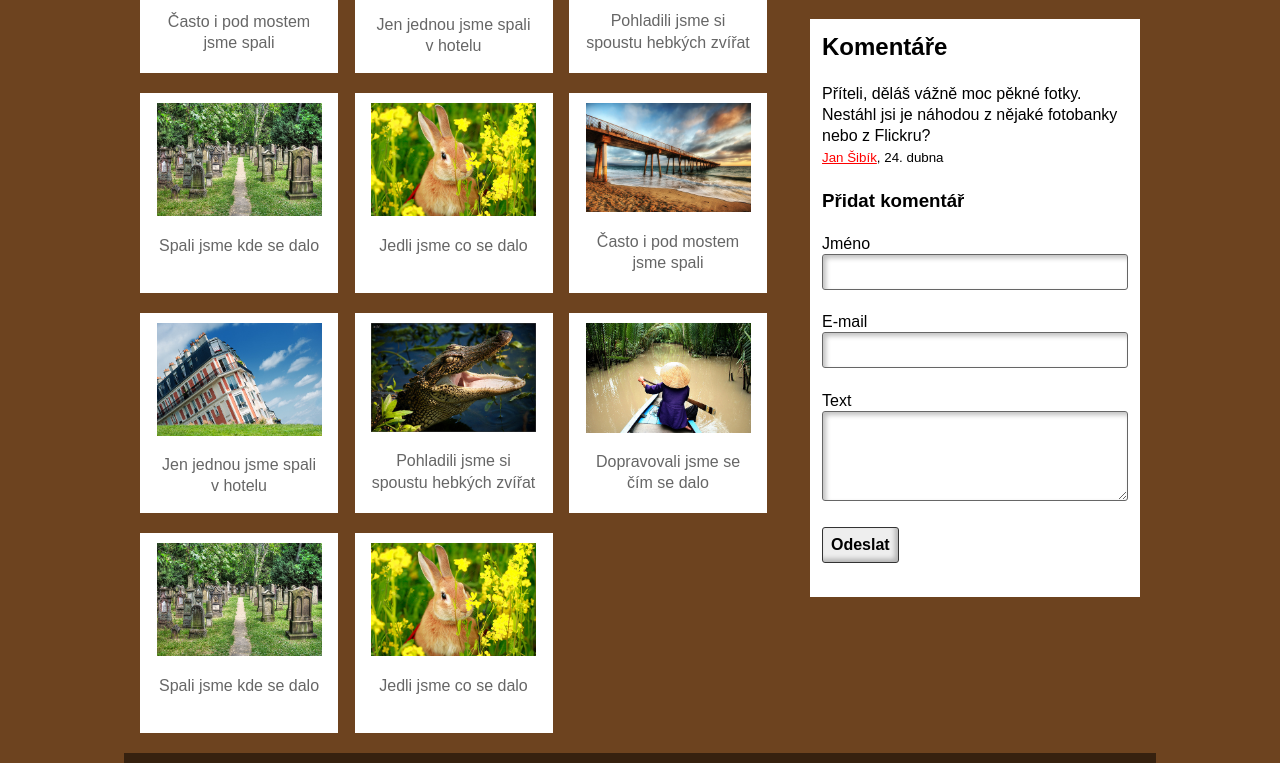
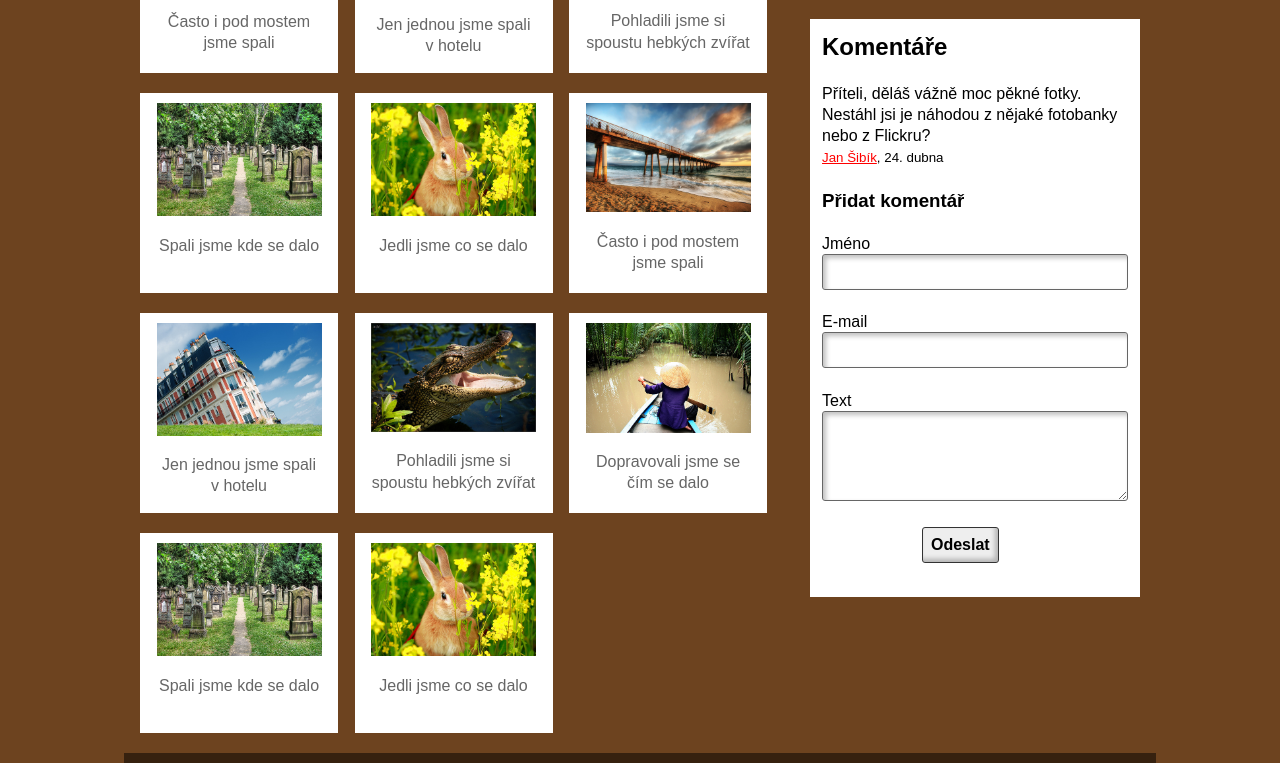
Before and after one commit to machal/polaroid-example, a website: page index.html in a window 1280 px wide. Shown: the part 580-1343 px from the top of the page. Drawn offline with Linux system fonts and the light colour scheme.

Commit message:
Hotovo: Layout pro formular

```diff
--- a/src/less/ui/form.less
+++ b/src/less/ui/form.less
@@ -33,3 +33,23 @@ UI komponenta: Formular
     box-shadow: inset -3px -3px 5px rgba(0, 0, 0, .25);
   }
 }
+
+// Flexbox layout
+
+.form__row {
+  display: flex;
+  flex-wrap: wrap;
+}
+
+.form__label {
+  width: 100px;
+  flex: none;
+}
+
+.form__input {
+  flex: auto;
+}
+
+.form__row--submit {
+  margin-left: 100px;
+}
```
Also changed, not shown: index.html (+1 -1 lines), dist/css/index.css, 1 other file.
